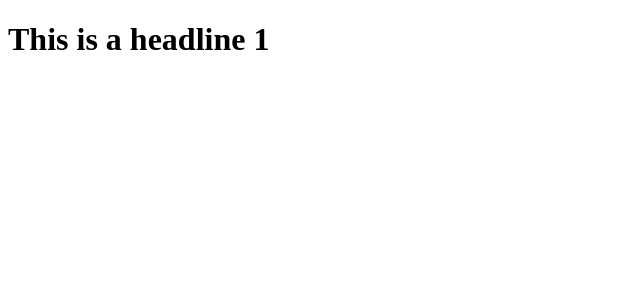
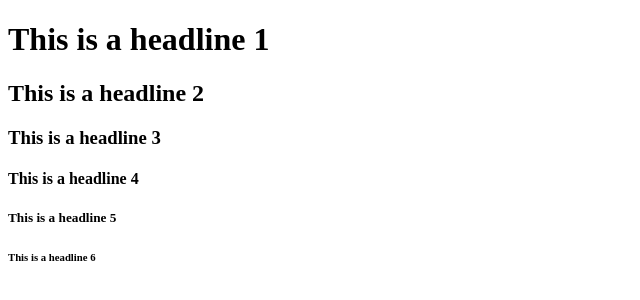
Before and after one commit to xhe0/xhe0.github.io, a plain HTML site: page index.html in a window 1280 px wide. Shown: the whole page, without its empty margins (0-640 px from the left). Drawn offline with Linux system fonts and the light colour scheme.

Commit message:
practice

```diff
--- a/index.html
+++ b/index.html
@@ -5,5 +5,10 @@
     </head>
     <body>
         <h1>This is a headline 1</h1>
+        <h2>This is a headline 2</h2>
+        <h3>This is a headline 3</h3>
+        <h4>This is a headline 4</h4>
+        <h5>This is a headline 5</h5>
+        <h6>This is a headline 6</h6>
     </body>
 </html>
```
